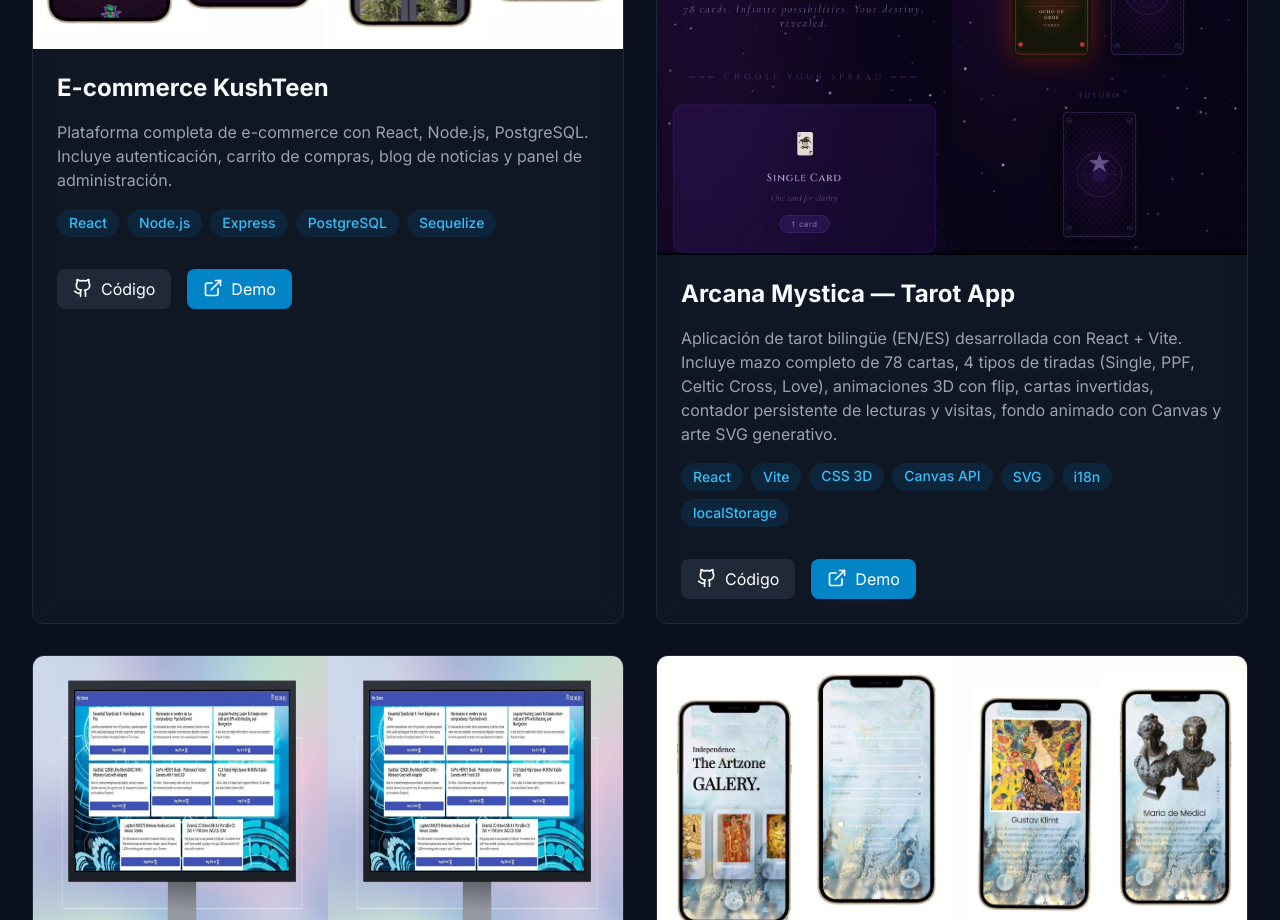
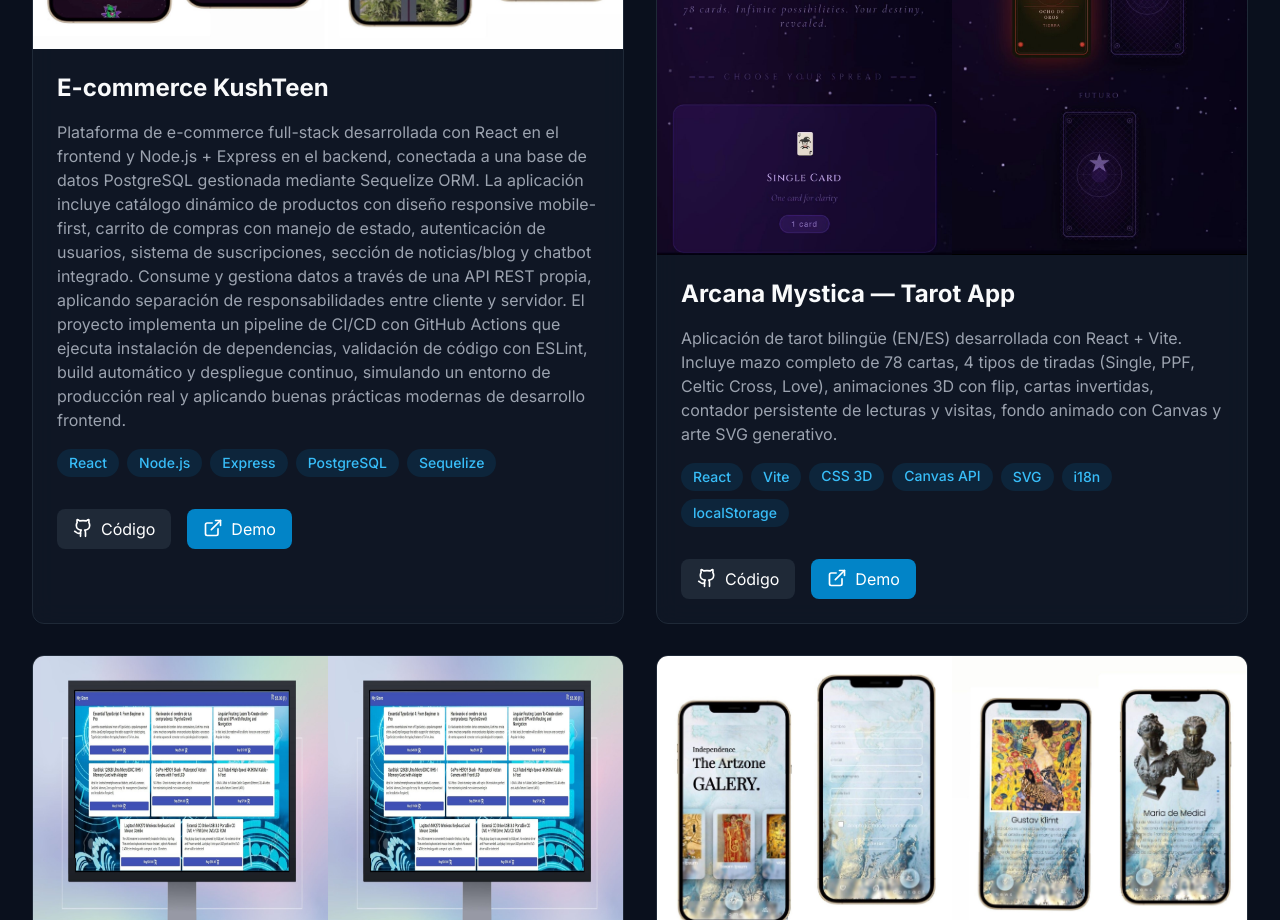
Before and after one commit to AndyV01/portfolio-nextjs, a Next.js app: page / in a window 1280 px wide. Shown: the part 3140-4060 px from the top of the page. Built offline with nearby package versions, Linux system fonts and the light colour scheme.

Commit message:
add description e commer

```diff
--- a/src/components/Projects.tsx
+++ b/src/components/Projects.tsx
@@ -12,7 +12,7 @@ const Projects = () => {
   const projects = [
     {
       title: 'E-commerce KushTeen',
-      description: 'Plataforma completa de e-commerce con React, Node.js, PostgreSQL. Incluye autenticación, carrito de compras, blog de noticias y panel de administración.',
+      description: 'Plataforma de e-commerce full-stack desarrollada con React en el frontend y Node.js + Express en el backend, conectada a una base de datos PostgreSQL gestionada mediante Sequelize ORM. La aplicación incluye catálogo dinámico de productos con diseño responsive mobile-first, carrito de compras con manejo de estado, autenticación de usuarios, sistema de suscripciones, sección de noticias/blog y chatbot integrado. Consume y gestiona datos a través de una API REST propia, aplicando separación de responsabilidades entre cliente y servidor. El proyecto implementa un pipeline de CI/CD con GitHub Actions que ejecuta instalación de dependencias, validación de código con ESLint, build automático y despliegue continuo, simulando un entorno de producción real y aplicando buenas prácticas modernas de desarrollo frontend.',
       tags: ['React', 'Node.js', 'Express', 'PostgreSQL', 'Sequelize'],
       github: 'https://github.com/AndyV01/FrontEndReact',
       demo: 'https://kushteenuy.netlify.app',
```
